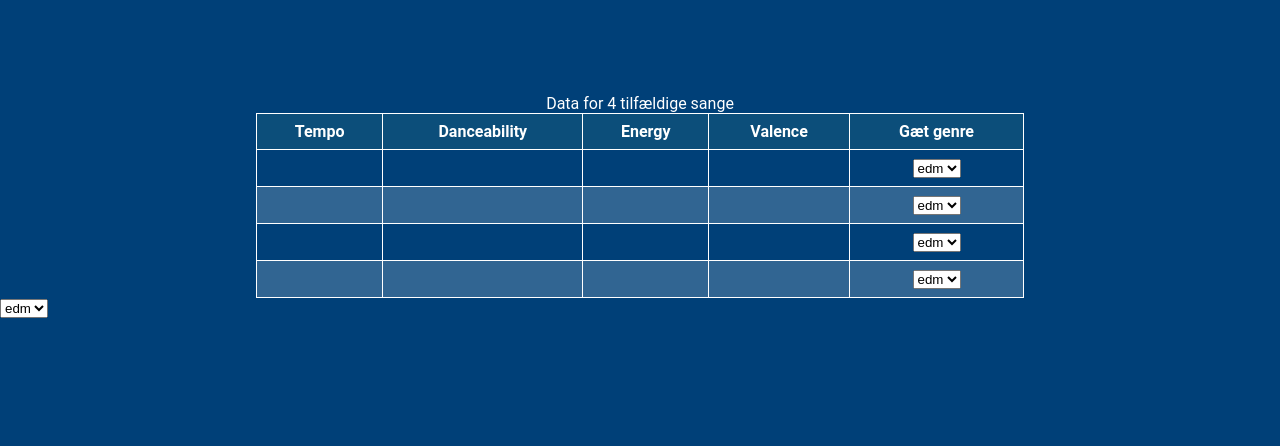
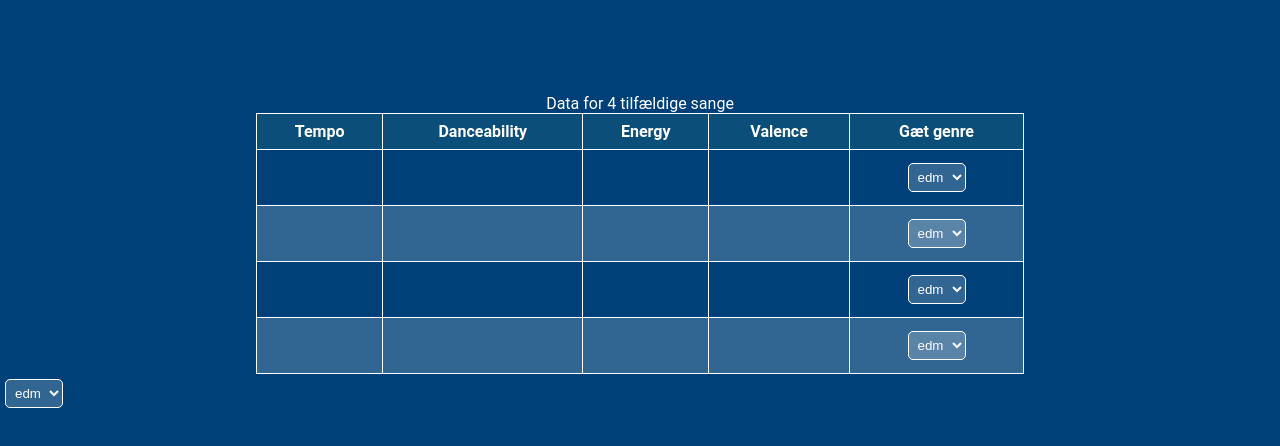
Before and after one commit to thomasthomsen16/CoTinker-data-viz-p6-songGuess, a plain HTML site: page index.html in a window 1280 px wide. Shown: the part 78-524 px from the top of the page. Drawn offline with Linux system fonts and the light colour scheme; no server answers; a script that the page names is missing.

Commit message:
Style dropdown menus to match rest of page

```diff
--- a/style.css
+++ b/style.css
@@ -95,3 +95,12 @@ thead th {
 tbody tr:nth-child(even) {
     background-color: #ffffff31;
 }
+
+select {
+    padding: 5px;
+    margin: 5px;
+    border-radius: 5px;
+    border: 1px solid #ffffff;
+    background-color: #ffffff31;
+    color: white;
+}
```
